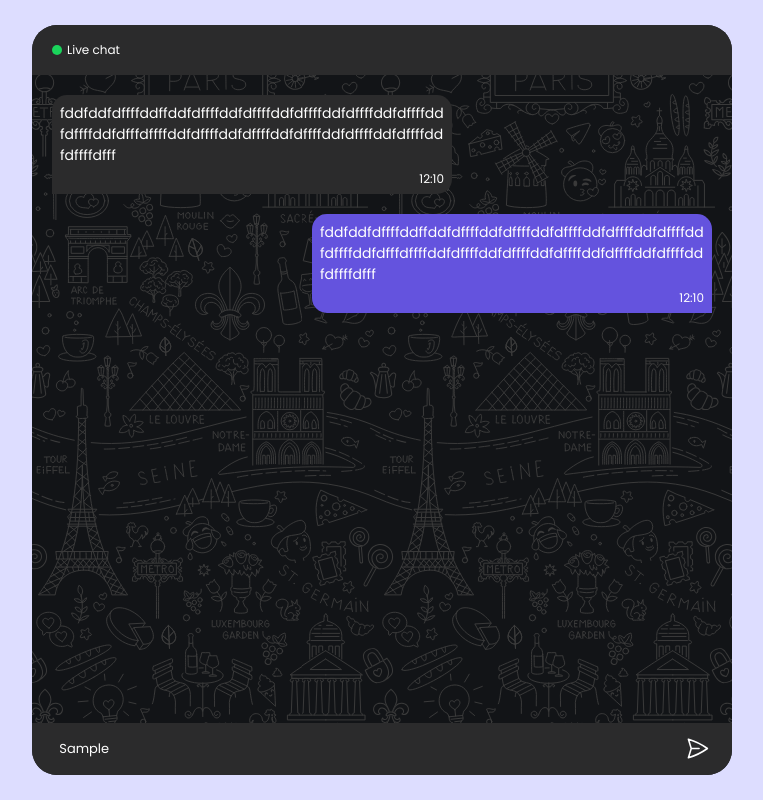
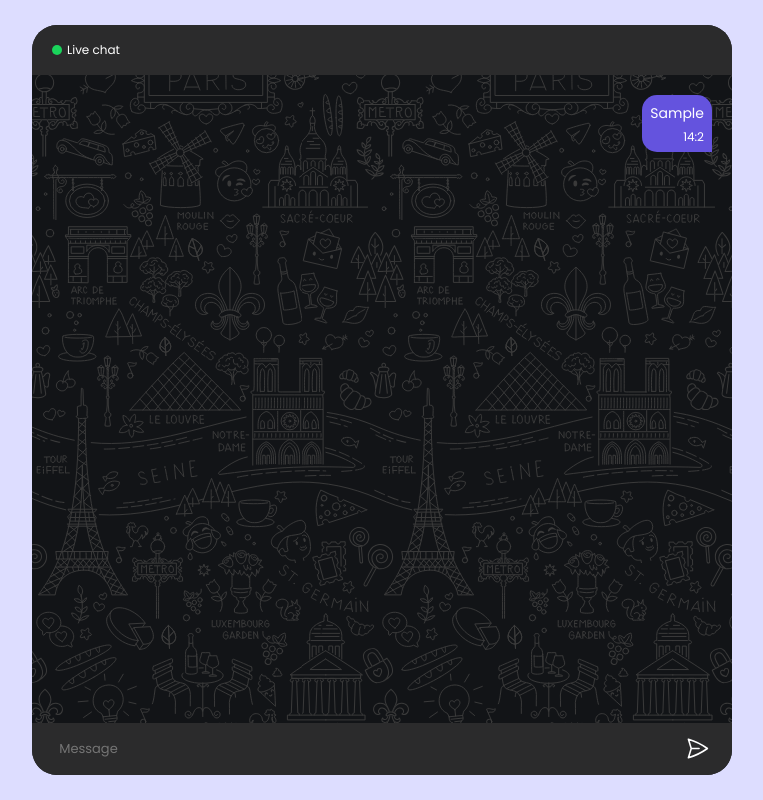
Before and after one commit to npouriaa/chat-app-soket.io, a React (Vite) app in the folder client/: page / in a window 1280 px wide. Both pictures are taken after typing "Sample" into the empty fields and a click on the button 955 px from the left and 748 px from the top of the page. Shown: the whole page, without its empty margins (258-1021 px from the left). Built offline with nearby package versions, Linux system fonts and the light colour scheme; no server answers.

Commit message:
add realtime chat

```diff
--- a/client/src/App.css
+++ b/client/src/App.css
@@ -11,6 +11,7 @@
   position: relative;
   overflow: hidden;
   background-image: url(./images/pattern-29.svg);
+
 }
 
 .top-bar {
--- a/client/src/App.jsx
+++ b/client/src/App.jsx
@@ -5,19 +5,31 @@ const socket = io.connect("http://localhost:5174");
 
 const App = () => {
   const [message, setMessage] = useState("");
-  const [receiveMessage, setReceiveMessage] = useState("");
   const [userId, setUserId] = useState("");
+  const [messageList, setMessageList] = useState([]);
 
-  const sendMessage = (e) => {
+  const sendMessage = async (e) => {
     e.preventDefault();
-    socket.emit("send_message", {
-      message: message,
-    });
+    let time = new Date();
+    let currentHour = time.getHours();
+    let currentMinute = time.getMinutes();
+    if (message !== "") {
+      let msgObj = {
+        senderId: userId,
+        message: message,
+        time: `${currentHour}:${currentMinute}`,
+      };
+      await socket.emit("send_message", msgObj);
+      setMessageList((list) => [...list, msgObj]);
+      setMessage("");
+      console.log(messageList);
+    }
   };
 
   useEffect(() => {
     socket.on("receive_message", (data) => {
-      setReceiveMessage(data.message);
+      console.log(data);
+      setMessageList((list) => [...list, data]);
     });
   }, [socket]);
 
@@ -34,21 +46,35 @@ const App = () => {
         <p>Live chat</p>
       </div>
       <div className="messages-con">
-        <div className="message">
-          <div className="message-content message-mine">
-            <p>fddfddfdffffddffddfdffffddfdffffddfdffffddfdffffddfdffffddfdffffddfdfffdffffddfdffffddfdffffddfdffffddfdffffddfdffffddfdffffdfff</p>
-            <span>12:10</span>
+        {messageList.map((data, index) => (
+          <div
+            key={index}
+            className="message"
+            style={{
+              justifyContent: `${data.senderId === userId ? "end" : ""}`,
+            }}
+          >
+            <div
+              className={`message-content message-${
+                data.senderId === userId ? "yours" : "mine"
+              }`}
+            >
+              <p>{data.message}</p>
+              <span>{data.time}</span>
+            </div>
           </div>
-        </div>
-        <div className="message" style={{ justifyContent: "end" }}>
+        ))}
+
+        {/* <div className="message"}>
           <div className="message-content message-yours">
-            <p>fddfddfdffffddffddfdffffddfdffffddfdffffddfdffffddfdffffddfdffffddfdfffdffffddfdffffddfdffffddfdffffddfdffffddfdffffddfdffffdfff</p>
-            <span>12:10</span>
+            <p></p>
+            <span></span>
           </div>
-        </div>
+        </div> */}
       </div>
       <form className="message-input-con" action="">
         <input
+          value={message}
           onChange={(e) => setMessage(e.target.value)}
           type="text"
           placeholder="Message"
```
